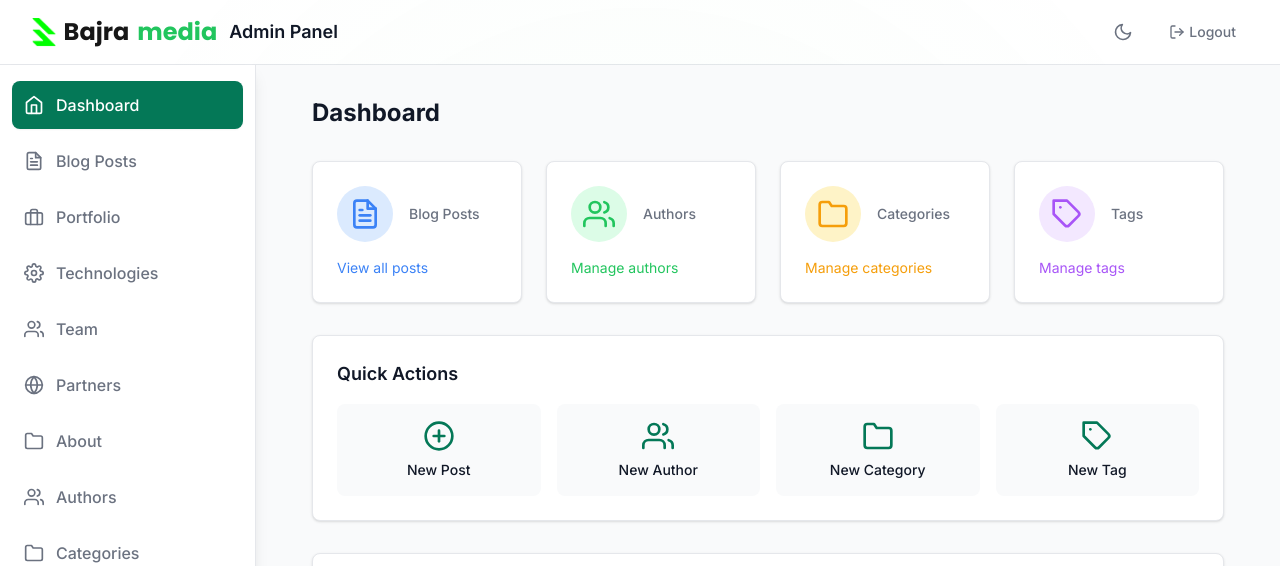
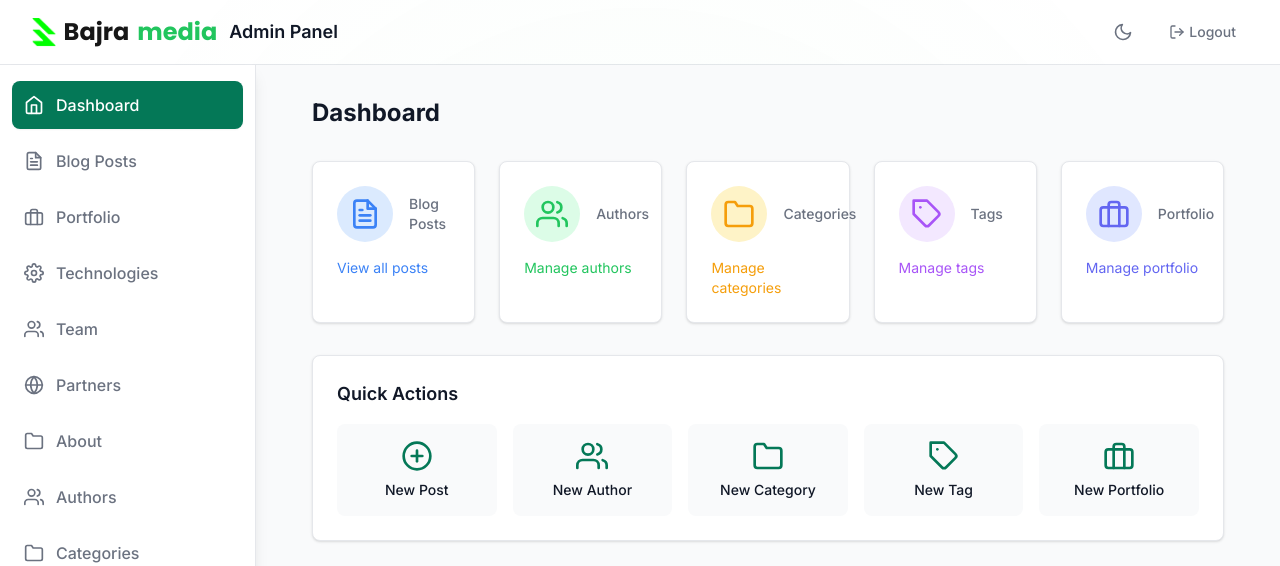
Before and after one commit to bajramedia/Company-Profile, a Next.js app: page /admin in a window 1280 px wide. Shown: the top 566 px of the page. Built offline with nearby package versions, Linux system fonts and the light colour scheme; no server answers.

Commit message:
Update admin dashboard: add portfolio count and improve stats display

```diff
--- a/src/app/admin/page.tsx
+++ b/src/app/admin/page.tsx
@@ -9,7 +9,8 @@ import {
   FiTag,
   FiFolder,
   FiPlusCircle,
-  FiEye
+  FiEye,
+  FiBriefcase
 } from 'react-icons/fi';
 
 interface DashboardStats {
@@ -17,6 +18,7 @@ interface DashboardStats {
   authors: number;
   categories: number;
   tags: number;
+  portfolio: number;
 }
 
 export default function AdminDashboard() {
@@ -24,7 +26,8 @@ export default function AdminDashboard() {
     posts: 0,
     authors: 0,
     categories: 0,
-    tags: 0
+    tags: 0,
+    portfolio: 0
   });
   const [recentPosts, setRecentPosts] = useState<any[]>([]);
   const [loading, setLoading] = useState(true);
@@ -70,7 +73,7 @@ export default function AdminDashboard() {
       <h1 className="text-2xl font-bold mb-8 text-gray-900 dark:text-white">Dashboard</h1>
 
       {/* Stats Cards */}
-      <div className="grid grid-cols-1 md:grid-cols-2 lg:grid-cols-4 gap-6 mb-8">
+      <div className="grid grid-cols-1 md:grid-cols-2 lg:grid-cols-5 gap-6 mb-8">
         <div className="bg-white dark:bg-gray-800 p-6 rounded-lg shadow border border-gray-200 dark:border-gray-700">
           <div className="flex items-center">
             <div className="p-3 rounded-full bg-blue-100 dark:bg-blue-900/30 mr-4">
@@ -130,12 +133,27 @@ export default function AdminDashboard() {
             Manage tags
           </Link>
         </div>
+
+        <div className="bg-white dark:bg-gray-800 p-6 rounded-lg shadow border border-gray-200 dark:border-gray-700">
+          <div className="flex items-center">
+            <div className="p-3 rounded-full bg-indigo-100 dark:bg-indigo-900/30 mr-4">
+              <FiBriefcase className="h-8 w-8 text-indigo-500 dark:text-indigo-400" />
+            </div>
+            <div>
+              <p className="text-sm font-medium text-gray-500 dark:text-gray-400">Portfolio</p>
+              <p className="text-2xl font-semibold text-gray-900 dark:text-white">{stats.portfolio}</p>
+            </div>
+          </div>
+          <Link href="/admin/portfolio" className="block mt-4 text-sm text-indigo-500 dark:text-indigo-400 hover:underline">
+            Manage portfolio
+          </Link>
+        </div>
       </div>
 
       {/* Quick Actions */}
       <div className="bg-white dark:bg-gray-800 p-6 rounded-lg shadow border border-gray-200 dark:border-gray-700 mb-8">
         <h2 className="text-lg font-semibold mb-4 text-gray-900 dark:text-white">Quick Actions</h2>
-        <div className="grid grid-cols-2 md:grid-cols-4 gap-4">
+        <div className="grid grid-cols-2 md:grid-cols-5 gap-4">
           <Link href="/admin/posts/new">
             <div className="flex flex-col items-center p-4 bg-gray-50 dark:bg-gray-700 rounded-lg hover:bg-gray-100 dark:hover:bg-gray-600 transition-colors">
               <FiPlusCircle className="h-8 w-8 text-primary mb-2" />
@@ -161,6 +179,13 @@ export default function AdminDashboard() {
             <div className="flex flex-col items-center p-4 bg-gray-50 dark:bg-gray-700 rounded-lg hover:bg-gray-100 dark:hover:bg-gray-600 transition-colors">
               <FiTag className="h-8 w-8 text-primary mb-2" />
               <span className="text-sm font-medium text-center text-gray-900 dark:text-white">New Tag</span>
+            </div>
+          </Link>
+
+          <Link href="/admin/portfolio/new">
+            <div className="flex flex-col items-center p-4 bg-gray-50 dark:bg-gray-700 rounded-lg hover:bg-gray-100 dark:hover:bg-gray-600 transition-colors">
+              <FiBriefcase className="h-8 w-8 text-primary mb-2" />
+              <span className="text-sm font-medium text-center text-gray-900 dark:text-white">New Portfolio</span>
             </div>
           </Link>
         </div>
```
Also changed, not shown: 1 other file (tests, documents, lock files or other folders).
